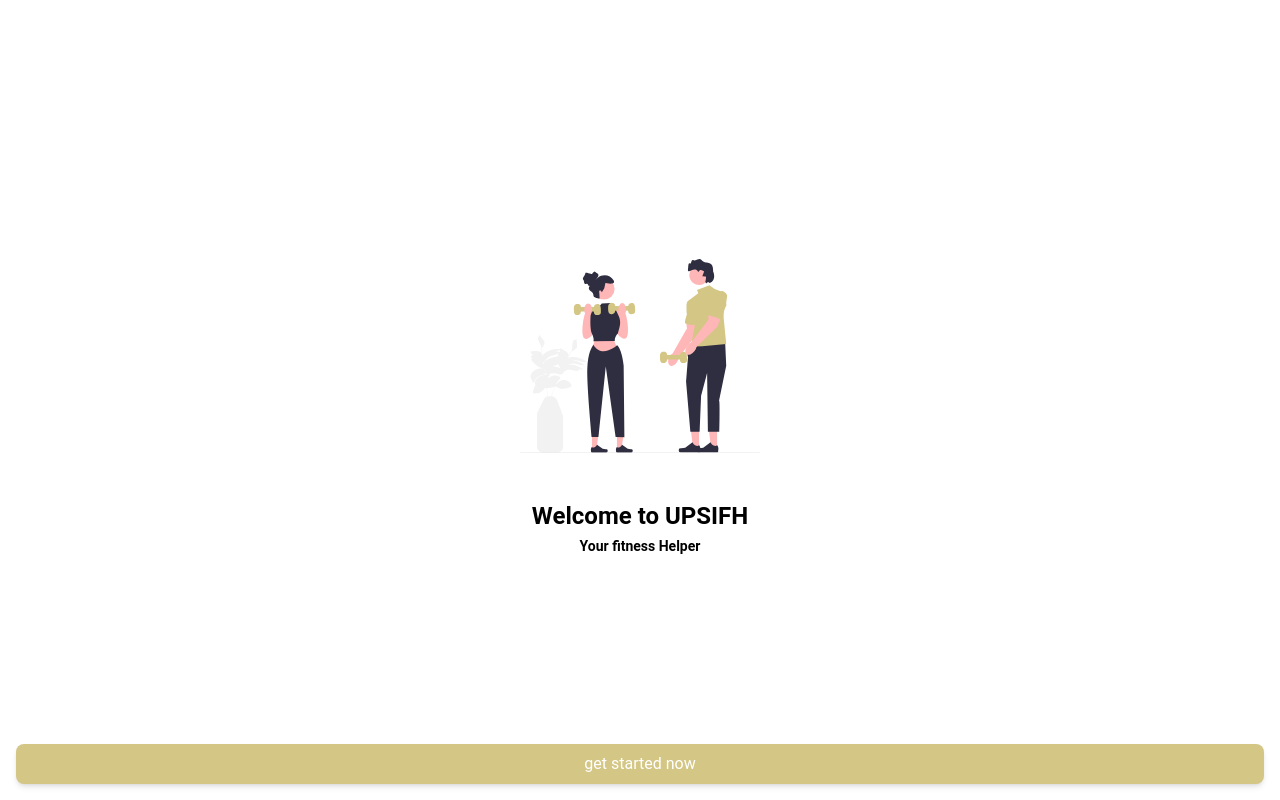
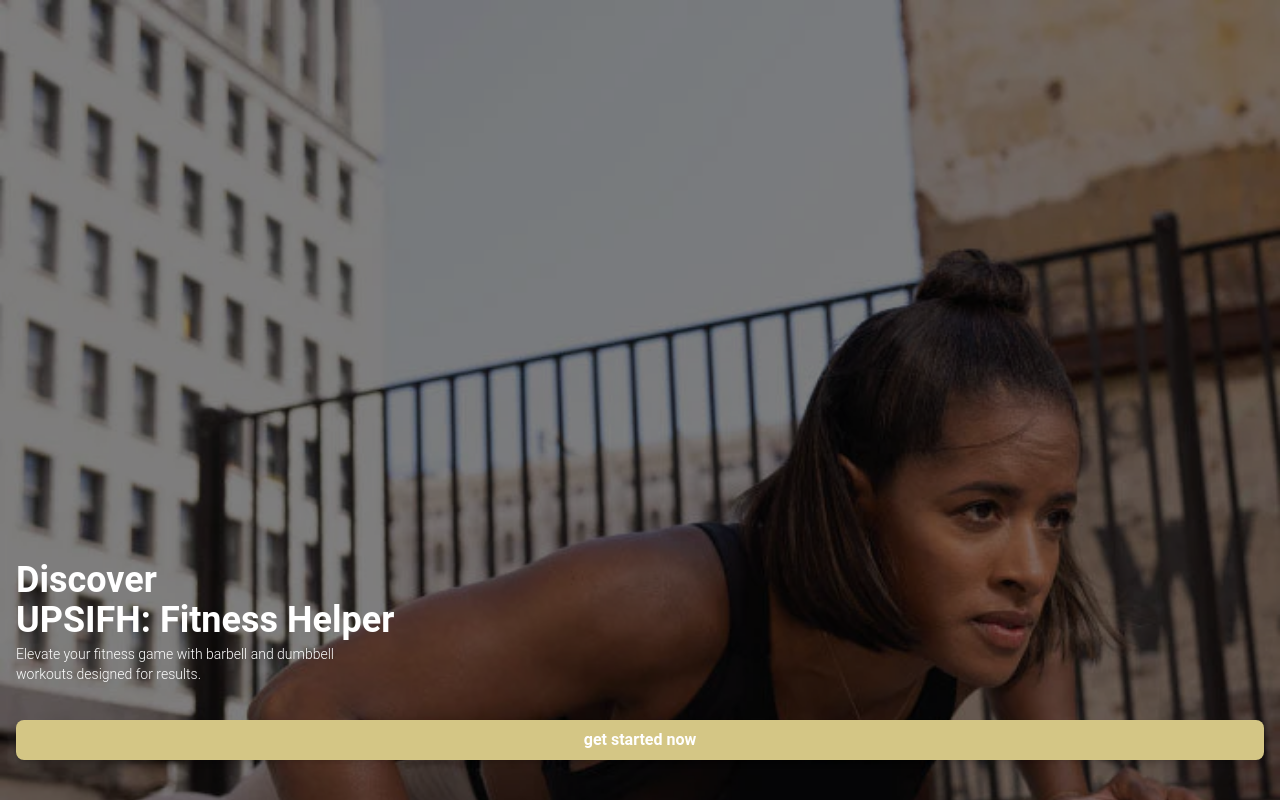
Before and after one commit to amirabdulaziz/upsifh, a React (Vite) app: page /home in a window 1280 px wide. Built offline with nearby package versions, Linux system fonts and the light colour scheme.

Commit message:
add bg image for home.tsx

```diff
--- a/src/pages/Home.css
+++ b/src/pages/Home.css
@@ -0,0 +1,3 @@
+.bg-image {
+  --background: #fff url("../assets/workout.webp") no-repeat top center / cover;
+}
--- a/src/pages/Home.tsx
+++ b/src/pages/Home.tsx
@@ -8,31 +8,34 @@ import {
 } from "@ionic/react";
 import "./Home.css";
 import { useHistory } from "react-router-dom";
-// import MainPage from "../component/MainPage";
-
+import Workout from "../assets/workout.webp";
 import FitnesHome from "../assets/homeimg/fitneshome.svg";
 
 const Home: React.FC = () => {
   const history = useHistory();
 
   return (
-    <IonPage>
-      <IonContent>
-        <div className="flex flex-col justify-center items-center h-full relative">
-          <div className="flex flex-col justify-center items-center">
-            <IonImg src={FitnesHome} className="mb-4 h-[240px] w-[240px]" />
-            <IonText className="text-black text-center font-bold space-y-1 py-2">
-              <h2 className="text-2xl">Welcome to UPSIFH</h2>
-              <p className="font-semibold text-sm">Your fitness Helper</p>
+    <IonPage className="">
+      <IonContent className="bg-image">
+        <div className="flex flex-col h-full bg-black bg-opacity-50 relative">
+          <div className="absolute bottom-[100px] left-0 p-4">
+            <IonText className="text-white text-left font-bold space-y-1 py-2">
+              <h2 className="text-4xl">
+                Discover <br></br>UPSIFH: Fitness Helper
+              </h2>
+              <p className="font-light text-sm">
+                Elevate your fitness game with barbell and dumbbell <br></br>
+                workouts designed for results.
+              </p>
             </IonText>
           </div>
-          <div className="w-full absolute bottom-4 px-4">
+          <div className="w-full absolute bottom-10 px-4">
             <button
               onClick={() => history.push("/homepage")}
               className="bg-[#D4C685] rounded-lg shadow-md px-2 py-2 h-10 w-full"
             >
-              <IonText className="text-white">
-                <p className="lowercase ">Get started now</p>
+              <IonText className="text-white font-bold">
+                <p className="lowercase">Get started now</p>
               </IonText>
             </button>
           </div>
--- a/src/pages/Homepage/homepage.tsx
+++ b/src/pages/Homepage/homepage.tsx
@@ -158,7 +158,7 @@ const homepage: React.FC = () => {
                 <IonCol size="6" key={group.id}>
                   <div className="flex flex-col items-center text-center">
                     <IonCard
-                      onClick={() => history.push(`/muscle-group/${group.id}`)}
+                      // onClick={() => history.push(`/muscle-group/${group.id}`)}
                       className="relative w-full h-[100px] overflow-hidden"
                     >
                       <IonImg
```
Also changed, not shown: src/assets/workout.webp (added).
